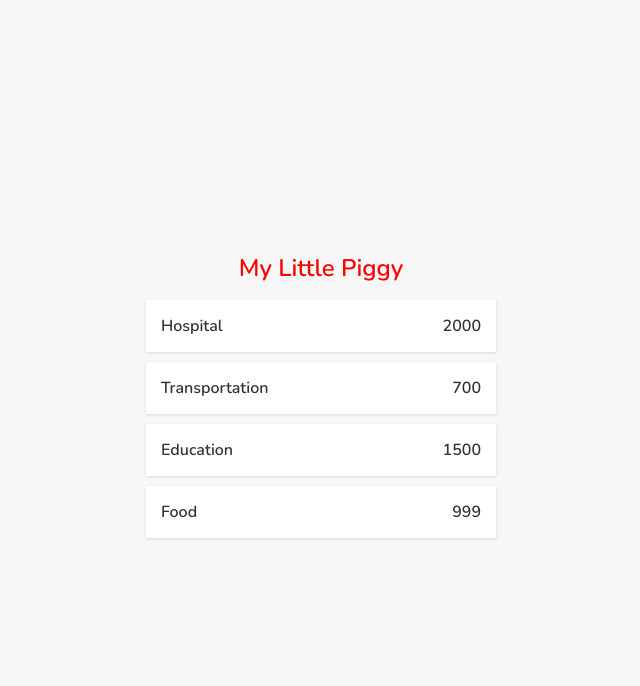
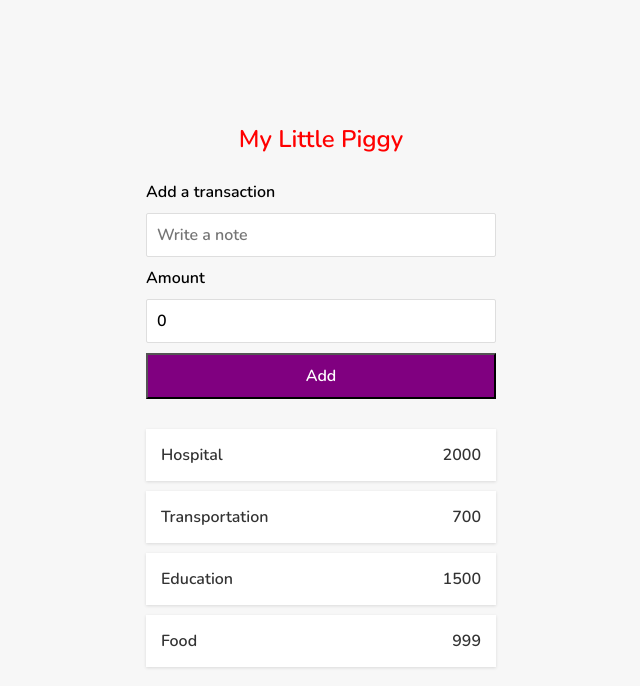
Before and after one commit to Nstw/react-little-piggy, a React (Create React App) app: page / in a window 1280 px wide. Shown: the top 686 px of the page, without its empty margins (319-959 px from the left). Built offline with nearby package versions, Linux system fonts and the light colour scheme; the HTML template or start-up script is replaced by a standard one.

Commit message:
[feat] add form component for input any transaction

```diff
--- a/src/App.js
+++ b/src/App.js
@@ -1,5 +1,6 @@
 import './App.css';
 import Transaction from './components/Transaction';
+import FormComponent from './components/FormComponent';
 
 const Title = () => (
   <h1 style={{ color: 'red', textAlign: 'center', fontSize: '1.5rem' }}>
@@ -11,6 +12,7 @@ function App() {
   return (
     <div className="container">
       <Title />
+      <FormComponent />
       <Transaction />
     </div>
   );
--- /dev/null
+++ b/src/components/FormComponent.css
@@ -0,0 +1,28 @@
+label {
+  display: inline-block;
+  margin: 10px 0;
+}
+
+input {
+  border: 1px solid #dedede;
+  border-radius: 2px;
+  display: block;
+  font-size: 16px;
+  padding: 10px;
+  width: 100%;
+}
+
+input:focus {
+  outline: none;
+}
+
+.btn {
+  background-color: purple;
+  color: #fff;
+  cursor: pointer;
+  display: block;
+  margin: 10px 0 30px;
+  padding: 10px;
+  font-size: 16px;
+  width: 100%;
+}
--- /dev/null
+++ b/src/components/FormComponent.js
@@ -0,0 +1,55 @@
+import { useState } from 'react';
+import './FormComponent.css';
+
+const FormComponent = () => {
+  const [title, setTitle] = useState('');
+  const [amount, setAmount] = useState(0);
+
+  const inputTitle = (event) => {
+    setTitle(event.target.value);
+  };
+  const inputAmount = (event) => {
+    setAmount(event.target.value);
+  };
+  const saveItem = (event) => {
+    event.preventDefault();
+    const itemData = {
+      title: title,
+      amount: Number(amount),
+    };
+    setTitle('');
+    setAmount(0);
+  };
+
+  return (
+    <div>
+      <form onSubmit={saveItem}>
+        <div className="form-control">
+          <label>Add a transaction</label>
+          <input
+            type="text"
+            placeholder="Write a note"
+            onChange={inputTitle}
+            value={title}
+          />
+        </div>
+        <div className="form-control">
+          <label>Amount</label>
+          <input
+            type="number"
+            placeholder="Input an amount"
+            onChange={inputAmount}
+            value={amount}
+          />
+        </div>
+        <div>
+          <button type="submit" className="btn">
+            Add
+          </button>
+        </div>
+      </form>
+    </div>
+  );
+};
+
+export default FormComponent;
--- a/src/components/Transaction.js
+++ b/src/components/Transaction.js
@@ -4,10 +4,10 @@ import { v4 as uuidv4 } from 'uuid';
 
 const Transaction = () => {
   const data = [
-    { title: 'Hospital', amount: '2000' },
-    { title: 'Transportation', amount: '700' },
-    { title: 'Education', amount: '1500' },
-    { title: 'Food', amount: '999' },
+    { title: 'Hospital', amount: 2000 },
+    { title: 'Transportation', amount: 700 },
+    { title: 'Education', amount: 1500 },
+    { title: 'Food', amount: 999 },
   ];
   return (
     <ul className="item-list">
```
